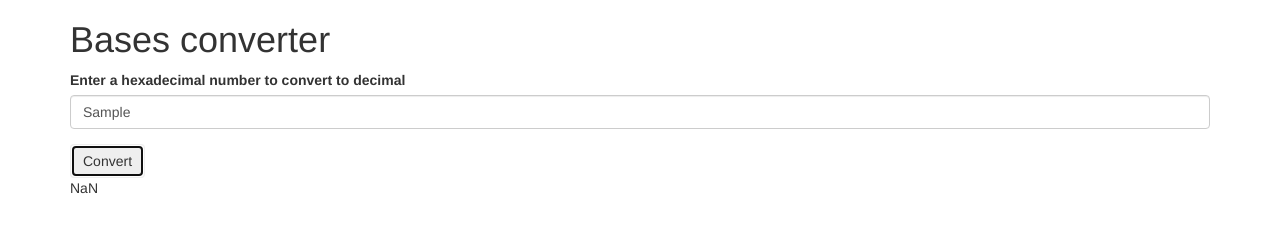
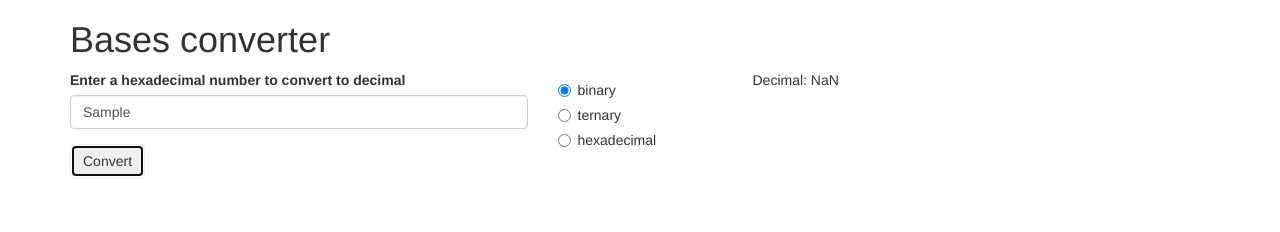
Before and after one commit to jombastic/bases, a plain HTML site: page index.html in a window 1280 px wide. Both pictures are taken after typing "Sample" into the empty fields and a click on the button "Convert". Drawn offline with Linux system fonts and the light colour scheme.

Commit message:
Add radio buttons to choose bases

```diff
--- a/css/styles.css
+++ b/css/styles.css
@@ -0,0 +1,3 @@
+#result {
+  display: none;
+}
--- a/index.html
+++ b/index.html
@@ -9,18 +9,41 @@
     <div class="container">
       <h1>Bases converter</h1>
 
+      <div class="row">
         <form>
+          <div class="col-md-5">
             <div class="form-group">
               <label for="numbers">Enter a hexadecimal number to convert to decimal</label>
               <input type="text" class="form-control" id="numbers" />
             </div>
             <button class="btn" type="submit">Convert</button>
+          </div>
+          <div class="col-md-2">
+            <div class="form-group">
+              <div class="radio">
+                <label>
+                  <input type="radio" name="base" value="2" checked="true" /> binary
+                </label>
+              </div>
+              <div class="radio">
+                <label>
+                  <input type="radio" name="base" value="3" /> ternary
+                </label>
+              </div>
+              <div class="radio">
+                <label>
+                  <input type="radio" name="base" value="16" /> hexadecimal
+                </label>
+              </div>
+            </div>
+          </div>
         </form>
 
-      <div id="result">
+        <div id="result" class="col-md-3">
           <p>
-
+            Decimal: <span class="conversion"></span>
           </p>
+        </div>
       </div>
     </div>
 
--- a/js/scripts.js
+++ b/js/scripts.js
@@ -7,7 +7,6 @@ var toNumAndReverse = function(stringArray) {
       return parseInt(number);
     }
   });
-  console.log(numbers);
   return numbers.reverse();
 };
 
@@ -62,6 +61,8 @@ $(function() {
 
     var number = $("#numbers").val().split("");
     var result = hexaConverter(number);
-    $("#result").text(result);
+
+    $("#result").show();
+    $(".conversion").text(result);
   });
 });
```
Lines whose indentation alone changed are shown as unchanged.
